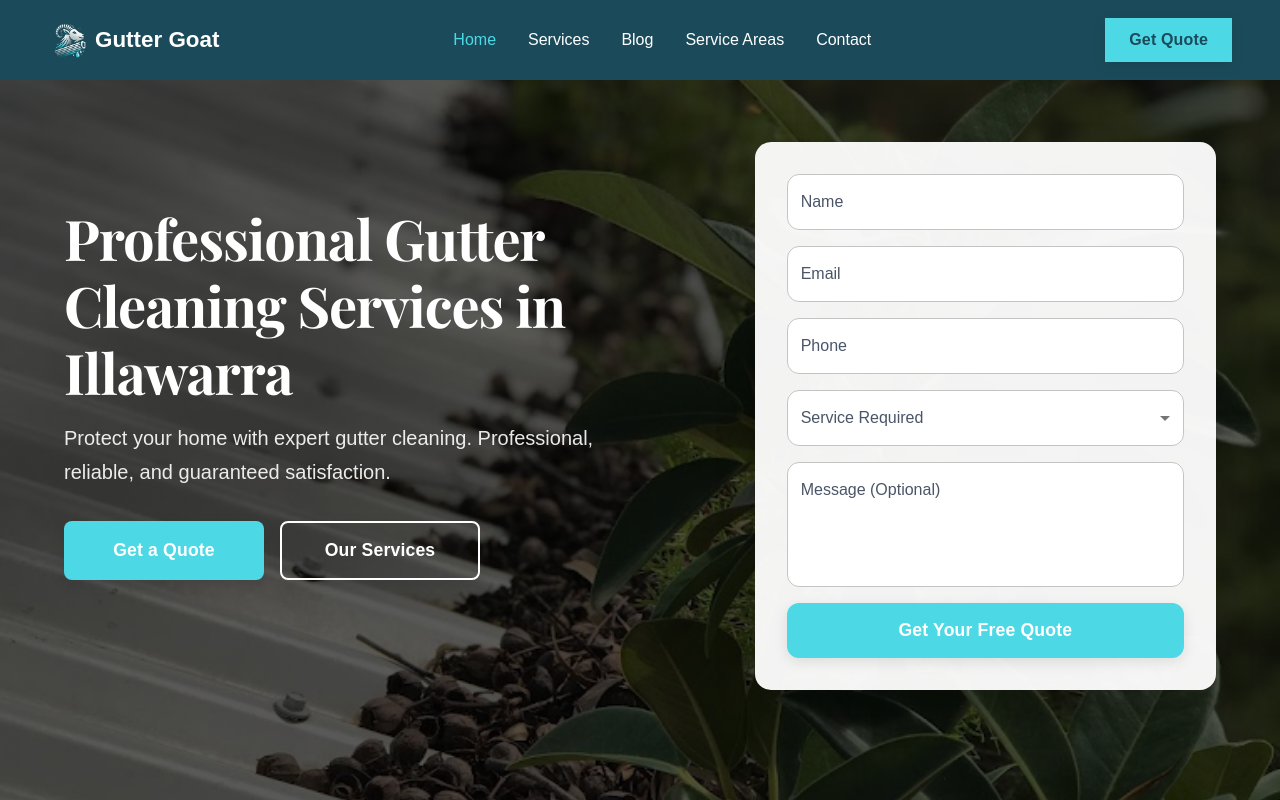
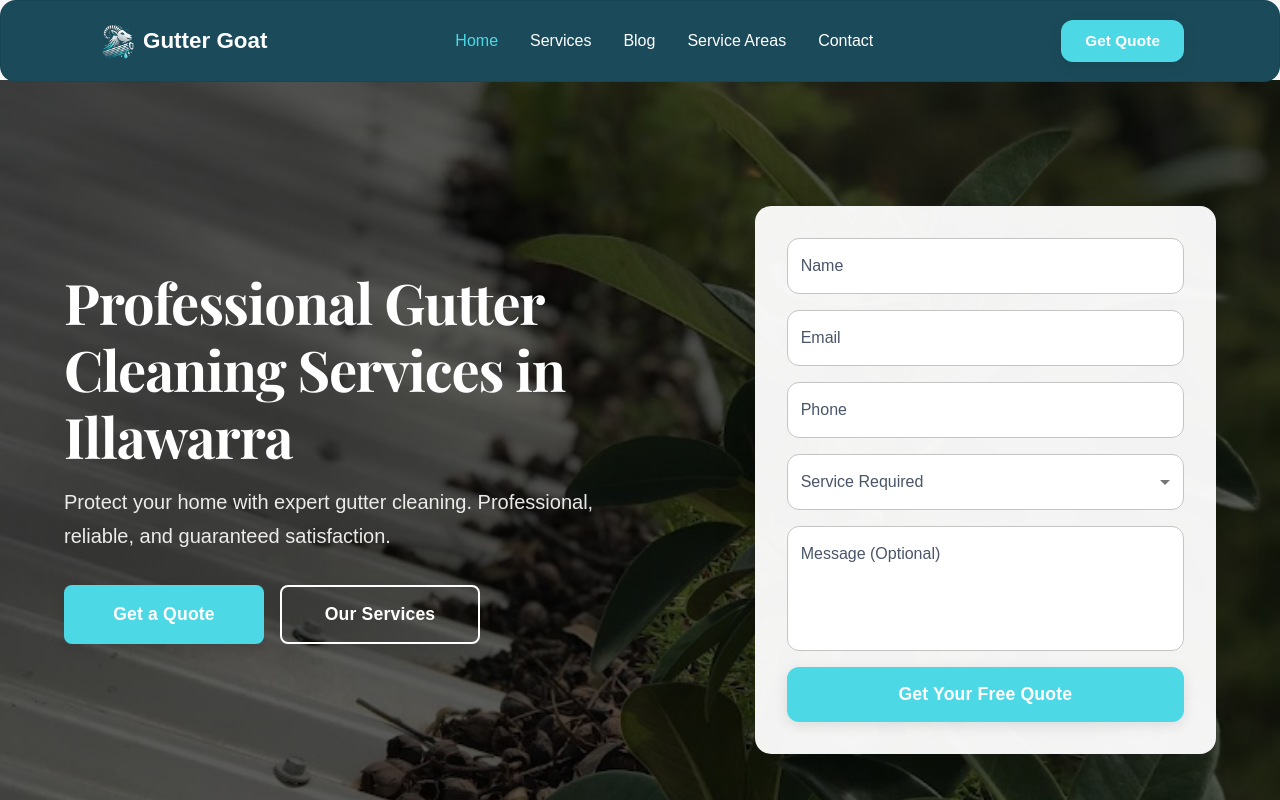
Before and after one commit to jordanjamesmedia/ggv2, a React (Vite) app: page / in a window 1280 px wide. Shown: the top 800 px of the page. Built offline with nearby package versions, Linux system fonts and the light colour scheme; the HTML template or start-up script is replaced by a standard one.

Commit message:
Update components and configuration files

```diff
--- a/src/App.tsx
+++ b/src/App.tsx
@@ -16,6 +16,7 @@ import ContactPage from './components/Contact/ContactPage'
 import ThankYouPage from './components/ThankYou/ThankYouPage'
 import ExitPopup from './components/ExitPopup'
 import MobileCTA from './components/MobileCTA'
+import ScrollToTop from './components/ScrollToTop'
 import { Box } from '@mui/material'
 
 function App() {
@@ -49,6 +50,7 @@ function App() {
     <ThemeProvider theme={theme}>
       <CssBaseline />
       <Router>
+        <ScrollToTop />
         <Box sx={{ display: 'flex', flexDirection: 'column', minHeight: '100vh' }}>
           <Navbar />
           <Box component="main" sx={{ flex: 1 }}>
--- a/src/components/Blog/BlogList.tsx
+++ b/src/components/Blog/BlogList.tsx
@@ -6,7 +6,7 @@ import PersonIcon from '@mui/icons-material/Person'
 
 export default function BlogList() {
   return (
-    <Box sx={{ mt: '74px', py: 8, bgcolor: '#f8fafc' }}>
+    <Box sx={{ py: 8, bgcolor: '#f8fafc' }}>
       <Container maxWidth="lg">
         <Typography
           variant="h1"
--- a/src/components/CTA/index.tsx
+++ b/src/components/CTA/index.tsx
@@ -3,7 +3,13 @@ import { Link as RouterLink } from 'react-router-dom'
 
 export default function CTA() {
   return (
-    <Box sx={{ py: 8, bgcolor: '#4DD8E6' }}>
+    <Box sx={{
+      py: 8,
+      bgcolor: '#4DD8E6',
+      visibility: { xs: 'hidden', md: 'visible' },
+      display: { xs: 'none', md: 'block' },
+      height: { xs: 0, md: 'auto' }
+    }}>
       <Container maxWidth="lg">
         <Box sx={{ textAlign: 'center', color: 'white' }}>
           <Typography
--- a/src/components/Contact/ContactPage.tsx
+++ b/src/components/Contact/ContactPage.tsx
@@ -19,7 +19,6 @@ export default function ContactPage() {
       {/* Hero Section */}
       <Box
         sx={{
-          mt: '74px',
           position: 'relative',
           minHeight: '40vh',
           display: 'flex',
--- a/src/components/ExitPopup/index.tsx
+++ b/src/components/ExitPopup/index.tsx
@@ -73,6 +73,18 @@ export default function ExitPopup({ open, onClose }: ExitPopupProps) {
       onClose={onClose}
       maxWidth="sm"
       fullWidth
+      sx={{
+        '& .MuiDialog-container': {
+          alignItems: 'center',
+          justifyContent: 'center',
+        },
+        '& .MuiDialog-paper': {
+          margin: { xs: 2, sm: 4 },
+          width: '100%',
+          maxWidth: 'sm',
+          borderRadius: 2
+        }
+      }}
     >
       <DialogTitle>
         <Typography variant="h5" component="div" sx={{ pr: 4 }}>
--- a/src/components/Navbar/index.tsx
+++ b/src/components/Navbar/index.tsx
@@ -1,9 +1,7 @@
 import { useState, useEffect } from 'react'
 import { Link as RouterLink, useLocation } from 'react-router-dom'
-import { AppBar, Box, Container, IconButton, Link, Menu, MenuItem, Toolbar, Button, Typography, Stack } from '@mui/material'
+import { AppBar, Box, Container, IconButton, Link, Menu, MenuItem, Toolbar, Button, Typography } from '@mui/material'
 import MenuIcon from '@mui/icons-material/Menu'
-import PhoneIcon from '@mui/icons-material/Phone'
-import ArrowUpwardIcon from '@mui/icons-material/ArrowUpward'
 import logoSquare from '../../assets/images/logo-square.png'
 
 const pages = [
@@ -39,65 +37,29 @@ export default function Navbar() {
     setAnchorElNav(null)
   }
 
-  const handleCallClick = () => {
-    window.location.href = 'tel:0420747772'
-  }
-
-  // Using a spring-like easing curve for a more dynamic feel
-  const transition = {
-    transform: 'all 0.5s cubic-bezier(0.34, 1.56, 0.64, 1)',
-    opacity: 'all 0.4s cubic-bezier(0.4, 0, 0.2, 1)',
-    sizing: 'all 0.5s cubic-bezier(0.34, 1.56, 0.64, 1)'
-  }
-
   return (
-    <Box sx={{ height: scrolled ? 64 : 80, position: 'relative', margin: 0, padding: 0, mb: -8 }}>
+    <Box sx={{ height: scrolled ? 64 : 80 }}>
       <AppBar
         position="fixed"
         elevation={0}
         sx={{
           bgcolor: scrolled ? 'transparent' : '#1B4B5A',
-          borderRadius: 0,
-          boxShadow: 'none',
-          border: 'none',
-          top: 0,
-          left: 0,
-          right: 0,
-          margin: 0,
-          padding: 0,
-          transform: `translateY(0)`,
-          transition: transition.transform,
-          zIndex: 1200
+          transition: 'all 0.3s ease',
+          boxShadow: 'none'
         }}
       >
-        <Container
-          maxWidth={scrolled ? "lg" : false}
-          disableGutters={!scrolled}
-          sx={{
-            px: scrolled ? { xs: 2, md: 3 } : 0,
-            transition: transition.sizing,
-            border: 'none',
-            bgcolor: 'transparent',
-            margin: 0,
-            padding: 0
-          }}
-        >
+        <Container maxWidth="lg">
           <Toolbar
             disableGutters
             sx={{
               height: scrolled ? 64 : 80,
-              px: scrolled ? { xs: 2, md: 4 } : { xs: 2, md: 6 },
-              mx: 'auto',
-              my: scrolled ? 1 : 0,
+              px: { xs: 2, md: 4 },
+              mx: scrolled ? 2 : 0,
+              mt: scrolled ? 2 : 0,
               bgcolor: '#1B4B5A',
               borderRadius: scrolled ? 2 : 0,
               boxShadow: scrolled ? '0 4px 20px rgba(0, 0, 0, 0.15)' : 'none',
-              border: 'none',
-              overflow: 'hidden',
-              transform: `scale(${scrolled ? '0.98' : '1'})`,
-              opacity: scrolled ? 0.98 : 1,
-              transition: `${transition.transform}, ${transition.opacity}`,
-              width: scrolled ? '100%' : 'auto'
+              transition: 'all 0.3s ease'
             }}
           >
             {/* Desktop Logo */}
@@ -110,8 +72,7 @@ export default function Navbar() {
                   sx={{
                     height: scrolled ? 40 : 45,
                     width: 'auto',
-                    transform: `scale(${scrolled ? '0.95' : '1'})`,
-                    transition: transition.transform
+                    transition: 'all 0.3s ease'
                   }}
                 />
                 <Typography
@@ -120,8 +81,7 @@ export default function Navbar() {
                     fontWeight: 600,
                     color: 'white',
                     fontSize: scrolled ? '1.25rem' : '1.4rem',
-                    transform: `translateX(${scrolled ? '-2px' : '0'})`,
-                    transition: transition.transform
+                    transition: 'all 0.3s ease'
                   }}
                 >
                   Gutter Goat
@@ -159,7 +119,7 @@ export default function Navbar() {
                   '& .MuiPaper-root': {
                     bgcolor: '#1B4B5A',
                     boxShadow: '0 4px 20px rgba(27, 75, 90, 0.2)',
-                    borderRadius: 0,
+                    borderRadius: 2,
                     mt: 1
                   }
                 }}
@@ -193,8 +153,7 @@ export default function Navbar() {
                   sx={{
                     height: scrolled ? 32 : 35,
                     width: 'auto',
-                    transform: `scale(${scrolled ? '0.95' : '1'})`,
-                    transition: transition.transform
+                    transition: 'all 0.3s ease'
                   }}
                 />
                 <Typography
@@ -203,8 +162,7 @@ export default function Navbar() {
                     fontWeight: 600,
                     color: 'white',
                     fontSize: scrolled ? '1rem' : '1.1rem',
-                    transform: `translateX(${scrolled ? '-1px' : '0'})`,
-                    transition: transition.transform
+                    transition: 'all 0.3s ease'
                   }}
                 >
                   Gutter Goat
@@ -231,8 +189,7 @@ export default function Navbar() {
                     textDecoration: 'none',
                     fontSize: scrolled ? '0.95rem' : '1rem',
                     fontWeight: 500,
-                    transform: `translateY(${scrolled ? '-1px' : '0'})`,
-                    transition: transition.transform,
+                    transition: 'all 0.3s ease',
                     '&:hover': {
                       color: '#4DD8E6'
                     }
@@ -251,18 +208,14 @@ export default function Navbar() {
                 variant="contained"
                 sx={{
                   bgcolor: '#4DD8E6',
-                  color: '#1B4B5A',
-                  px: scrolled ? 2.5 : 3,
-                  py: scrolled ? 0.75 : 1,
+                  color: 'white',
+                  px: 3,
+                  py: 1,
+                  fontSize: '0.95rem',
                   textTransform: 'none',
-                  fontSize: scrolled ? '0.95rem' : '1rem',
-                  fontWeight: 600,
-                  borderRadius: 0,
-                  transform: `scale(${scrolled ? '0.98' : '1'})`,
-                  transition: transition.transform,
+                  transition: 'all 0.3s ease',
                   '&:hover': {
-                    bgcolor: '#3CC7D5',
-                    transform: `scale(${scrolled ? '1.02' : '1.04'})`
+                    bgcolor: '#3CC7D5'
                   }
                 }}
               >
@@ -272,87 +225,6 @@ export default function Navbar() {
           </Toolbar>
         </Container>
       </AppBar>
-
-      {/* Mobile CTA Bar */}
-      <Box
-        sx={{
-          position: 'fixed',
-          bottom: 0,
-          left: 0,
-          right: 0,
-          margin: 0,
-          transform: `translateY(${scrolled ? '0' : '100%'})`,
-          transition: 'transform 0.5s cubic-bezier(0.34, 1.56, 0.64, 1)',
-          bgcolor: '#1B4B5A',
-          borderTop: '1px solid rgba(255,255,255,0.1)',
-          zIndex: 1100,
-          display: { xs: 'block', md: 'none' }
-        }}
-      >
-        <Container maxWidth="lg" disableGutters>
-          <Stack
-            direction="row"
-            spacing={1}
-            sx={{
-              p: 1.5,
-              px: 2
-            }}
-          >
-            <Button
-              onClick={handleCallClick}
-              variant="outlined"
-              size="small"
-              startIcon={<PhoneIcon />}
-              sx={{
-                flex: 1,
-                color: 'white',
-                borderColor: 'rgba(255,255,255,0.3)',
-                textTransform: 'none',
-                fontSize: '0.85rem',
-                py: 0.75,
-                '&:hover': {
-                  borderColor: 'white',
-                  bgcolor: 'rgba(255,255,255,0.1)'
-                }
-              }}
-            >
-              Call Now
-            </Button>
-            <Button
-              component={RouterLink}
-              to="/quote"
-              variant="contained"
-              size="small"
-              endIcon={<ArrowUpwardIcon />}
-              sx={{
-                flex: 1,
-                bgcolor: '#4DD8E6',
-                color: '#1B4B5A',
-                textTransform: 'none',
-                fontSize: '0.85rem',
-                py: 0.75,
-                fontWeight: 600,
-                '&:hover': {
-                  bgcolor: '#3CC7D5'
-                }
-              }}
-            >
-              Get Free Quote
-            </Button>
-          </Stack>
-        </Container>
-      </Box>
-
-      {/* Bottom spacer for mobile CTA */}
-      <Box
-        sx={{
-          height: scrolled ? '64px' : 0,
-          transition: 'height 0.5s cubic-bezier(0.34, 1.56, 0.64, 1)',
-          display: { xs: 'block', md: 'none' }
-        }}
-      />
-
-      <Box sx={{ height: { xs: scrolled ? 80 : 80, md: scrolled ? 96 : 80 } }} />
     </Box>
   )
 }
--- a/src/components/ThankYou/ThankYouPage.tsx
+++ b/src/components/ThankYou/ThankYouPage.tsx
@@ -28,7 +28,6 @@ export default function ThankYouPage() {
       {/* Hero Section */}
       <Box
         sx={{
-          mt: '74px',
           position: 'relative',
           minHeight: '100vh',
           display: 'flex',
--- a/vite.config.ts
+++ b/vite.config.ts
@@ -1,6 +1,7 @@
+/// <reference types="node" />
 import { defineConfig } from 'vite'
 import react from '@vitejs/plugin-react'
-import path from 'path'
+import * as path from 'path'
 
 // https://vitejs.dev/config/
 // Updated configuration for production build
```
Also changed, not shown: src/components/MobileCTA/index.tsx (+23 -1 lines).
